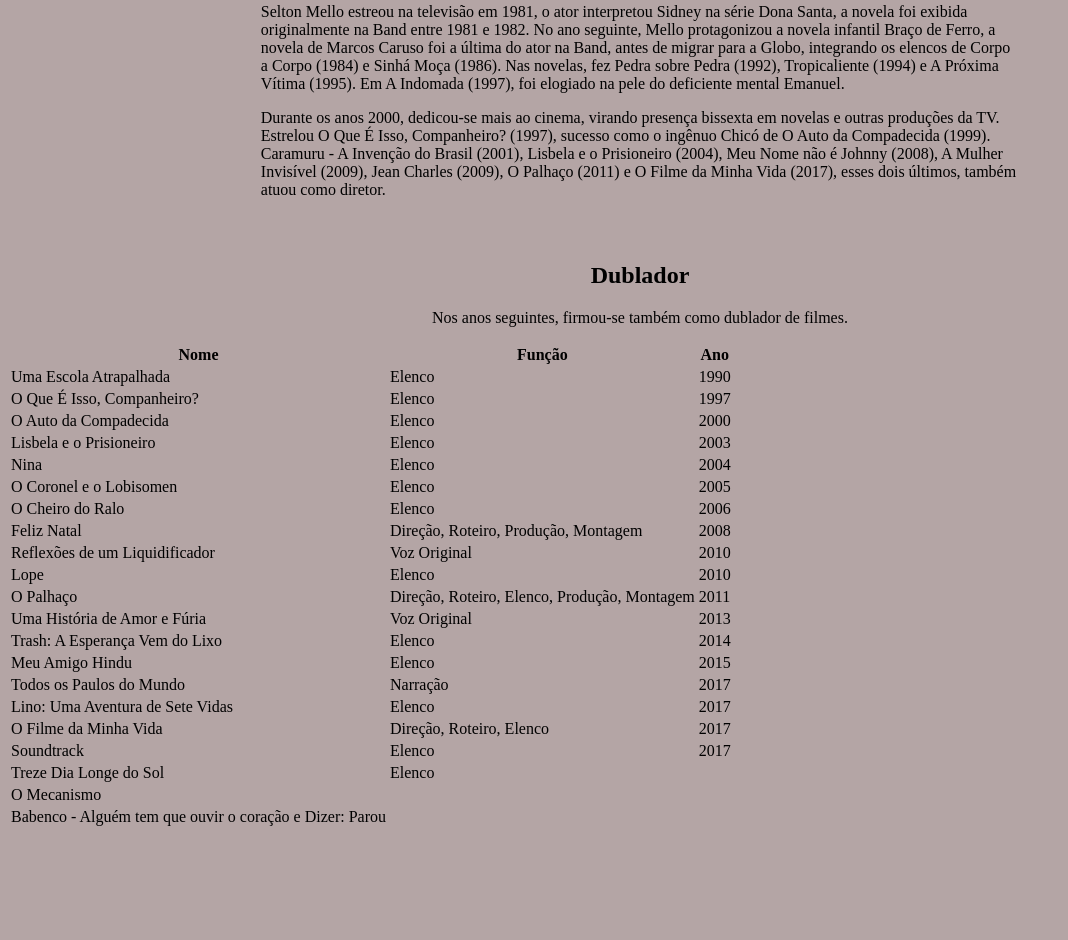
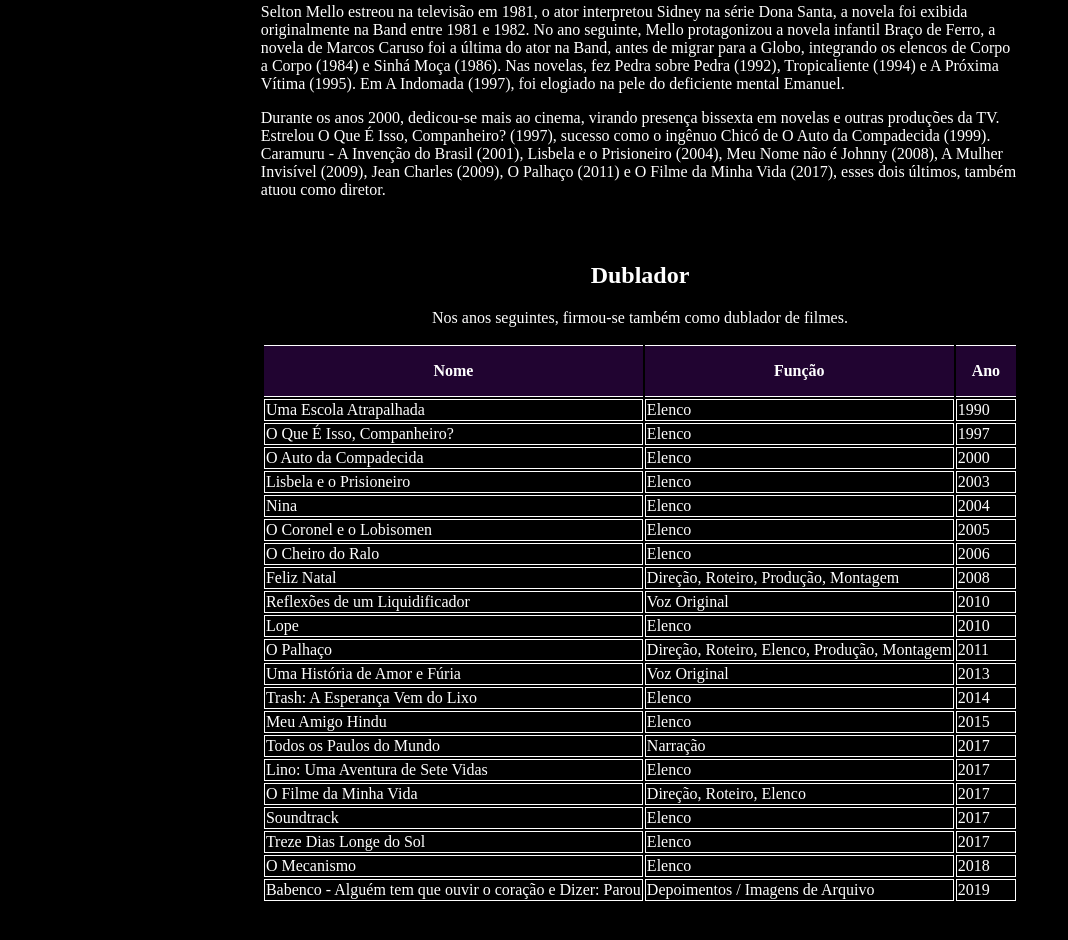
Before and after one commit to anabeacostta/TP1, a plain HTML site: page alto.html in a window 1280 px wide. Shown: the part 828-1768 px from the top of the page, without its empty margins (0-1068 px from the left). Before the commit the page ends 1665 px from the top, so only its background shows below. Drawn offline with Linux system fonts and the light colour scheme.

Commit message:
mudei css

```diff
--- a/Alex.css
+++ b/Alex.css
@@ -7,6 +7,10 @@ header ul {
     justify-content: space-around;
     align-self:center;
     float: none;
+    }
+
+    header a:hover {
+        color: black;
     }
 
     body{
--- a/W.Moura.css
+++ b/W.Moura.css
@@ -9,8 +9,12 @@ header ul {
     float: none;
     }
 
+    header a:hover {
+        color: black;
+    }
+
     body{
-    background-color:rgb(180, 165, 165);
+    background-color:black;
     }
     .menu{
         color: white;
@@ -66,10 +70,12 @@ header ul {
     h1{
         text-align: center;
         margin-top: 3%;
+        color: white;
     }
 
     #cons{
         text-align: center;
+        color: white;
     }
 
     #var{
@@ -80,17 +86,40 @@ header ul {
 
     #nas{
         float: right;
-        margin-right: 37.5%;
+        margin-right: 26%;
         width: 230px;
         margin-top: 7%;
+        color: white;
     }
 
     #inicio{
         margin-right: 25%;
         margin-left: 25%;
+        color: white;
     }
 
     h2{
         text-align: center;
         margin-top: 3%;
+        color: white;
     }
+
+    td{
+        border: 1px solid white;
+        color: white;
+    }
+
+    th{
+        border-top: 1px solid white;
+        border-bottom: 1px solid white;
+        padding: 1em;
+        text-align: center;
+        color: white;
+        background-color: rgb(33, 4, 49);
+    }
+
+    table{
+        margin-left: auto;
+        margin-right: auto;
+        margin-block-end: 10%;
+    }
--- a/alto.css
+++ b/alto.css
@@ -9,8 +9,12 @@ header ul {
     float: none;
     }
 
+    header a:hover {
+        color: black;
+    }
+
     body{
-    background-color:rgb(180, 165, 165);
+    background-color:black;
     }
     .menu{
         color: white;
@@ -66,6 +70,7 @@ header ul {
     h1{
         text-align: center;
         margin-top: 3%;
+        color: white;
     }
 
     #bebe{
@@ -79,20 +84,44 @@ header ul {
         width: 200px;
         margin-top: 7%;
         margin-left: 33%;
+        color: white;
     }
 
     h2{
         text-align: center;
         margin-top: 5%;
+        color: white;
     }
 
     #melo{
         margin-top: 1.5%;
         margin-right: 20%;
         margin-left: 20%;
+        color: white;
     }
 
     #seguintes{
         margin-top: 1.5%;
         text-align: center;
+        color: white;
     }
+
+    td{
+        border: 1px solid white;
+        color: white;
+    }
+
+    th{
+        border-top: 1px solid white;
+        border-bottom: 1px solid white;
+        padding: 1em;
+        text-align: center;
+        color: white;
+        background-color: rgb(33, 4, 49);
+    }
+
+    table{
+        margin-left: auto;
+        margin-right: auto;
+        margin-block-end: 10%;
+    }
--- a/alto.html
+++ b/alto.html
@@ -156,19 +156,19 @@
           <td>2017</td>
         </tr>
         <tr>
-          <td>Treze Dia Longe do Sol</td>
+          <td>Treze Dias Longe do Sol</td>
           <td>Elenco</td>
-          <td></td>
+          <td>2017</td>
         </tr>
         <tr>
           <td>O Mecanismo</td>
-          <td></td>
-          <td></td>
+          <td>Elenco</td>
+          <td>2018</td>
         </tr>
         <tr>
           <td>Babenco - Alguém tem que ouvir o coração e Dizer: Parou</td>
-          <td></td>
-          <td></td>
+          <td>Depoimentos / Imagens de Arquivo</td>
+          <td>2019</td>
         </tr>
       </table>
 </body>
--- a/carlos.css
+++ b/carlos.css
@@ -7,6 +7,10 @@ header ul {
     justify-content: space-around;
     align-self:center;
     float: none;
+    }
+
+    header a:hover {
+        color: black;
     }
 
     body{
--- a/central.css
+++ b/central.css
@@ -9,8 +9,12 @@ header ul {
     float: none;
     }
 
+    header a:hover {
+        color: black;
+    }
+
     body{
-    background-color:rgb(180, 165, 165);
+    background-color:black;
     }
     .menu{
         color: white;
@@ -66,6 +70,7 @@ header ul {
     h1{
         text-align: center;
         margin-top: 3%;
+        color: white;
     }
 
     #nasceu{
@@ -73,11 +78,13 @@ header ul {
         margin-top: 7%;
         float: right;
         margin-right: 32%;
+        color: white;
     }
 
     #de{
         text-align: center;
         margin-top: 2.5%;
+        color: white;
 
     }
 
@@ -91,48 +98,53 @@ header ul {
         margin-left: 23%;
         margin-right: 23%;
         margin-top: 1.5%;
+        color: white;
     }
 
     .primeiro{
         width: 400px;
-        margin-left: 33%;
+        margin-left: 18%;
         margin-top: 4%;
+        color: white;
 
     }
 
     #retro{
         width: 345px;
         float: right;
-        margin-top: -11%;
+        margin-top: -15%;
         margin-right: 25%;
     }
 
     #papel{
         width: 435px;
-        float: right;
-        margin-right: 25%;
+        margin-left: 47%;
         margin-top: 6%;
+        color: white;
     }
 
     #muralha{
         width: 433px;
-        margin-left: 25%;
-        margin-top: 10%;
+        margin-right: 10%;
+        margin-top: -40%;
     }
 
     .pioneira{
         width: 400px;
         margin-top: 1%;
-        margin-left: 33%;
+        margin-left: 18%;
+        color: white;
     }
 
     #cinema{
         margin-top: 1.5%;
         margin-left: 23%;
         margin-right: 23%;
+        color: white;
     }
 
     #fu{
         text-align: center;
         margin-top: 11%;
+        color: white;
     }
--- a/djonga.css
+++ b/djonga.css
@@ -7,6 +7,10 @@ header ul {
     justify-content: space-around;
     align-self:center;
     float: none;
+    }
+
+    header a:hover {
+        color: black;
     }
 
     body{
--- a/filme.css
+++ b/filme.css
@@ -9,8 +9,12 @@ header ul {
     float: none;
     }
 
+    header a:hover {
+        color: black;
+    }
+
     body{
-    background-color:rgb(180, 165, 165);
+    background-color:black;
     }
     .menu{
         color: white;
@@ -69,6 +73,7 @@ header ul {
         font-size: 15px;
         float: left;
         margin-left: 19%;
+        color: white;
     }
 
     #lumiere{
@@ -80,16 +85,19 @@ header ul {
 
     h1{
         text-align: center;
+        color: white;
     }
 
     #titulo{
         margin-left: 19%;
         margin-top: 40%;
+        color: white;
     }
 
     #central{
         width: 68%;
         margin-left: 19%;
+        color: white;
     }
 
     .do{
@@ -103,16 +111,19 @@ header ul {
         float: right;
         margin-right: 28%;
         margin-top: 5%;
+        color: white;
     }
 
     #da{
         margin-top: 10%;
         margin-left: 19%;
+        color: white;
     }
 
     .comp{
         margin-left: 19%;
         width: 68%;
+        color: white;
     }
 
     .alto{
@@ -124,11 +135,13 @@ header ul {
     #mari{
         margin-top: 10%;
         margin-left: 19%;
+        color: white;
     }
 
     .text{
         margin-left: 19%;
         width: 68%;
+        color: white;
     }
 
     .sinopse{
@@ -136,6 +149,7 @@ header ul {
         float: right;
         margin-right: 28%;
         margin-top: 9%;
+        color: white;
     }
 
     #alto{
--- a/grafitti.css
+++ b/grafitti.css
@@ -7,6 +7,10 @@ header ul {
     justify-content: space-around;
     align-self:center;
     float: none;
+    }
+
+    header a:hover {
+        color: black;
     }
 
     body{
--- a/john.css
+++ b/john.css
@@ -7,6 +7,10 @@ header ul {
     justify-content: space-around;
     align-self:center;
     float: none;
+    }
+
+    header a:hover {
+        color: black;
     }
 
     body{
--- a/menu.css
+++ b/menu.css
@@ -101,18 +101,17 @@ header ul {
     }
 
     .clip{
-        display: fixed;
-        flex-wrap: wrap;
         justify-content: center;
         margin-right: 10%;
         margin-left: 10%;
         margin-bottom: 2em;
-        width: 100%;
+        width: 70%;
         box-sizing: border-box;
         display: block;
         padding: 1.2em;
         border-radius: 4%;
         height: 21em;
+        display: inline-block;
     }
 
     .move:active{
--- a/musica.css
+++ b/musica.css
@@ -9,8 +9,12 @@ header ul {
     float: none;
     }
 
+    header a:hover {
+        color: black;
+    }
+
     body{
-    background-color:rgb(180, 165, 165);
+    background-color:black;
     }
     .menu{
         color: white;
@@ -68,24 +72,29 @@ header ul {
         font-size: 15px;
         margin-right: 10%;
         margin-left: 10%;
+        color: white;
     }
 
     h1{
         text-align: center;
+        color: white;
     }
 
     h2{
         margin-left: 10%;
         margin-top: 3%;
+        color: white;
     }
 
     .texto{
         width: 180px;
         margin-left: 27%;
+        color: white;
     }
 
     .pre{
         float: right;
         width: 200px;
         margin-right:27%;
+        color: white;
     }
--- a/racionais.css
+++ b/racionais.css
@@ -7,6 +7,10 @@ header ul {
     justify-content: space-around;
     align-self:center;
     float: none;
+    }
+
+    header a:hover {
+        color: black;
     }
 
     body{
```
Also changed, not shown: menu.html (+3 -0 lines).
